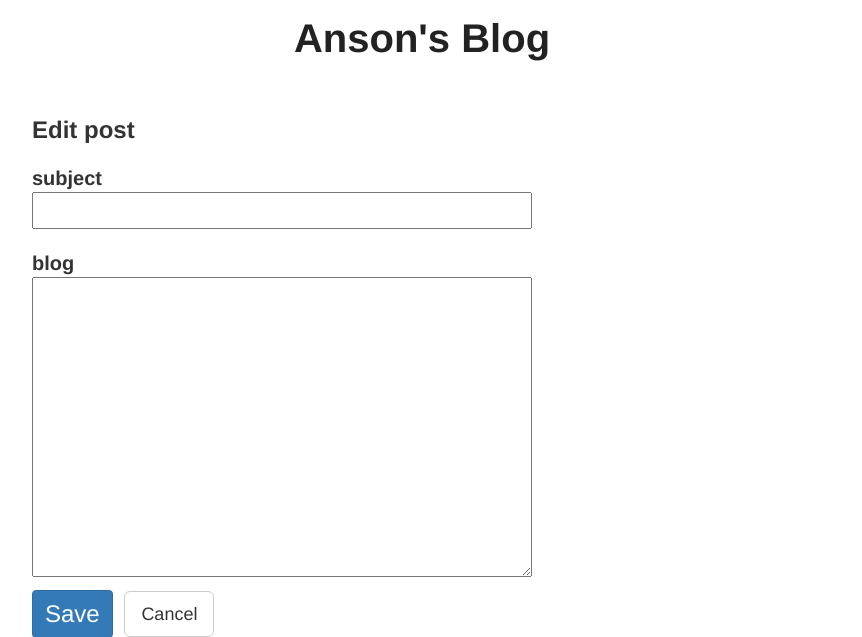
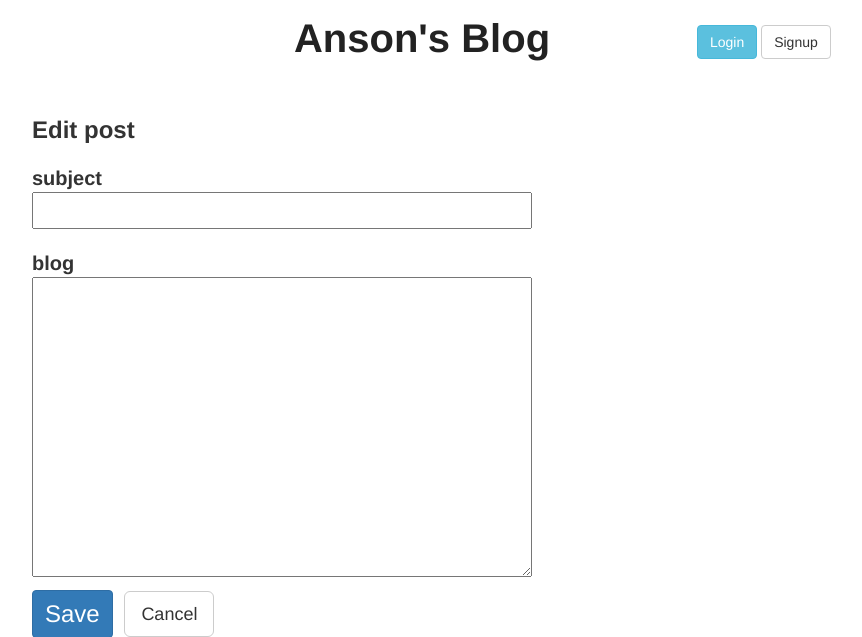
Before and after one commit to anson0910/Multi_User_Blog, a Python web app: template templates/edit_post.html in a window 1280 px wide. Shown: the top 637 px of the page, without its empty margins (218-1080 px from the left). Run offline with Jinja, Linux system fonts and the light colour scheme; the template is opened without the code that fills it, so the values that code supplies are empty.

Commit message:
Add signup login logout buttons to base html

```diff
--- a/css/main.css
+++ b/css/main.css
@@ -77,6 +77,10 @@ input[type=submit] {
     text-decoration: none;
 }
 
+.btn-title {
+    margin-top: 15px;
+}
+
 .post + .post {
     margin-top: 15px;
 }
--- a/templates/base.html
+++ b/templates/base.html
@@ -7,11 +7,24 @@
         <link rel="stylesheet" href="/css/main.css">
     </head>
     <body>
-        <a href="/" class="main-title">
-            Anson's Blog
-        </a>
 
         <div id="content" class="container">
+            <div class="row">
+                <div class="col-xs-6 col-xs-push-3">
+                    <a href="/" class="main-title">
+                        Anson's Blog
+                    </a>
+                </div>
+                <div class="col-xs-3 col-xs-push-4">
+                    {% if not user_id %}
+                        <a href="/login" role="button" class="btn btn-info btn-title">Login</a>
+                        <a href="/signup" role="button" class="btn btn-default btn-title">Signup</a>
+                    {% else %}
+                        <a href="/logout" role="button" class="btn btn-default btn-title">Logout</a>
+                    {% endif %}
+                </div>
+
+            </div>
             <div class="row">
                 {% block content %}
                 {% endblock %}
```
Also changed, not shown: main.py (+15 -11 lines).
